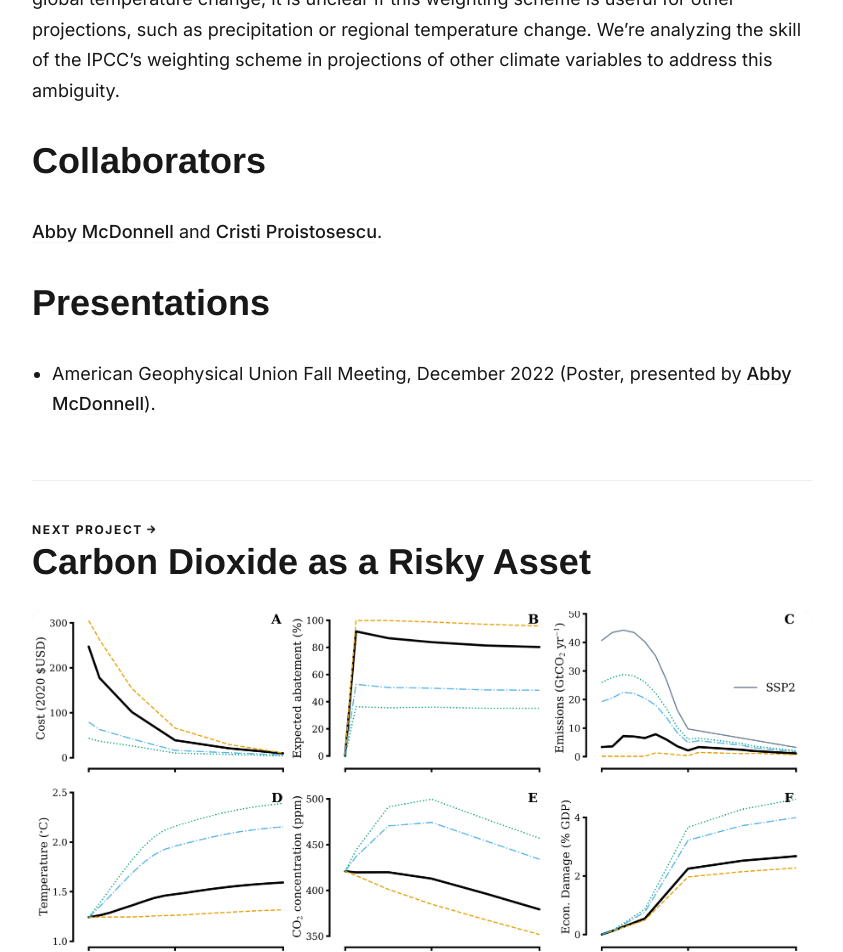
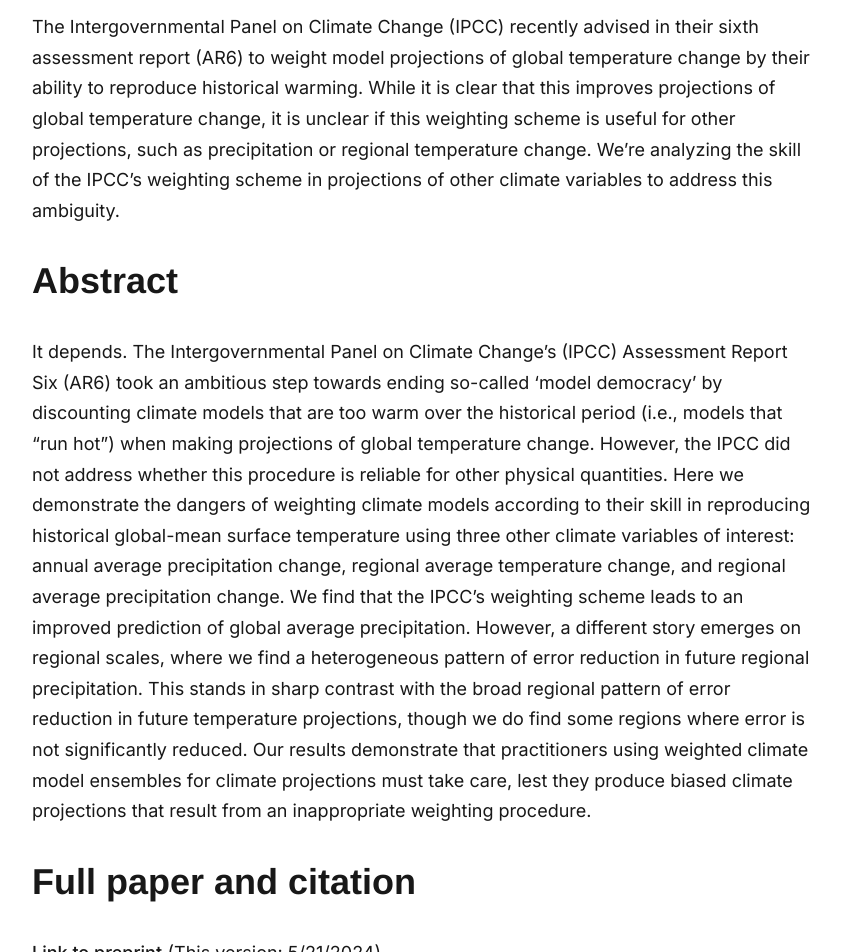
Before and after one commit to adam-bauer-34/adam-bauer-34.github.io, a Jekyll site: the page built from _projects/2022-12-21-improving-forecasts.md, in a window 1280 px wide and 1400 px high, scrolled down 1161 px. Shown: the top 952 px of the window, without its empty margins (218-1061 px from the left). Built offline with Jekyll 4.4.1, drawn with Linux system fonts in a browser that asks for light colours; nearby versions of some CDN libraries; some web fonts are replaced; some of the changed text lies outside the part shown.

Commit message:
updated model dem proj

```diff
--- a/_projects/2022-12-21-improving-forecasts.md
+++ b/_projects/2022-12-21-improving-forecasts.md
@@ -1,5 +1,5 @@
 ---
-title: Improving forecasts of climate change
+title: Does discounting 'hot' climate models improve the predictive skill of climate model ensembles?
 date: 2022-12-21 08:01:35 +0300
 subtitle: Climate science
 image: '/images/project-images/weighted_projections.png'
@@ -8,6 +8,14 @@
 # Project goal
 The Intergovernmental Panel on Climate Change (IPCC) recently advised in their sixth assessment report (AR6) to weight model projections of global temperature change by their ability to reproduce historical warming. While it is clear that this improves projections of global temperature change, it is unclear if this weighting scheme is useful for other projections, such as precipitation or regional temperature change. We're analyzing the skill of the IPCC's weighting scheme in projections of other climate variables to address this ambiguity.
 
+# Abstract
+It depends. The Intergovernmental Panel on Climate Change's (IPCC) Assessment Report Six (AR6) took an ambitious step towards ending so-called 'model democracy' by discounting climate models that are too warm over the historical period (i.e., models that "run hot") when making projections of global temperature change. However, the IPCC did not address whether this procedure is reliable for other physical quantities. Here we demonstrate the dangers of weighting climate models according to their skill in reproducing historical global-mean surface temperature using three other climate variables of interest: annual average precipitation change, regional average temperature change, and regional average precipitation change. We find that the IPCC's weighting scheme leads to an improved prediction of global average precipitation. However, a different story emerges on regional scales, where we find a heterogeneous pattern of error reduction in future regional precipitation. This stands in sharp contrast with the broad regional pattern of error reduction in future temperature projections, though we do find some regions where error is not significantly reduced. Our results demonstrate that practitioners using weighted climate model ensembles for climate projections must take care, lest they produce biased climate projections that result from an inappropriate weighting procedure.
+
+# Full paper and citation
+[Link to preprint.](https://essopenarchive.org/users/783710/articles/940865-does-discounting-hot-climate-models-improve-the-predictive-skill-of-climate-model-ensembles)(This version: 5/21/2024)
+
+_Citation_: McDonnell, A., A. M. Bauer, C. Proistosescu. Does discounting 'hot' climate models improve the predictive skill of climate model ensembles? *ESS Open Archive*, 2024.
+
 # Collaborators
 [Abby McDonnell](https://cdds-at-uiuc.github.io/team/abby-mcdonnell/) and [Cristi Proistosescu](https://cdds-at-uiuc.github.io/team/cristi-proistosescu/).
 
```
